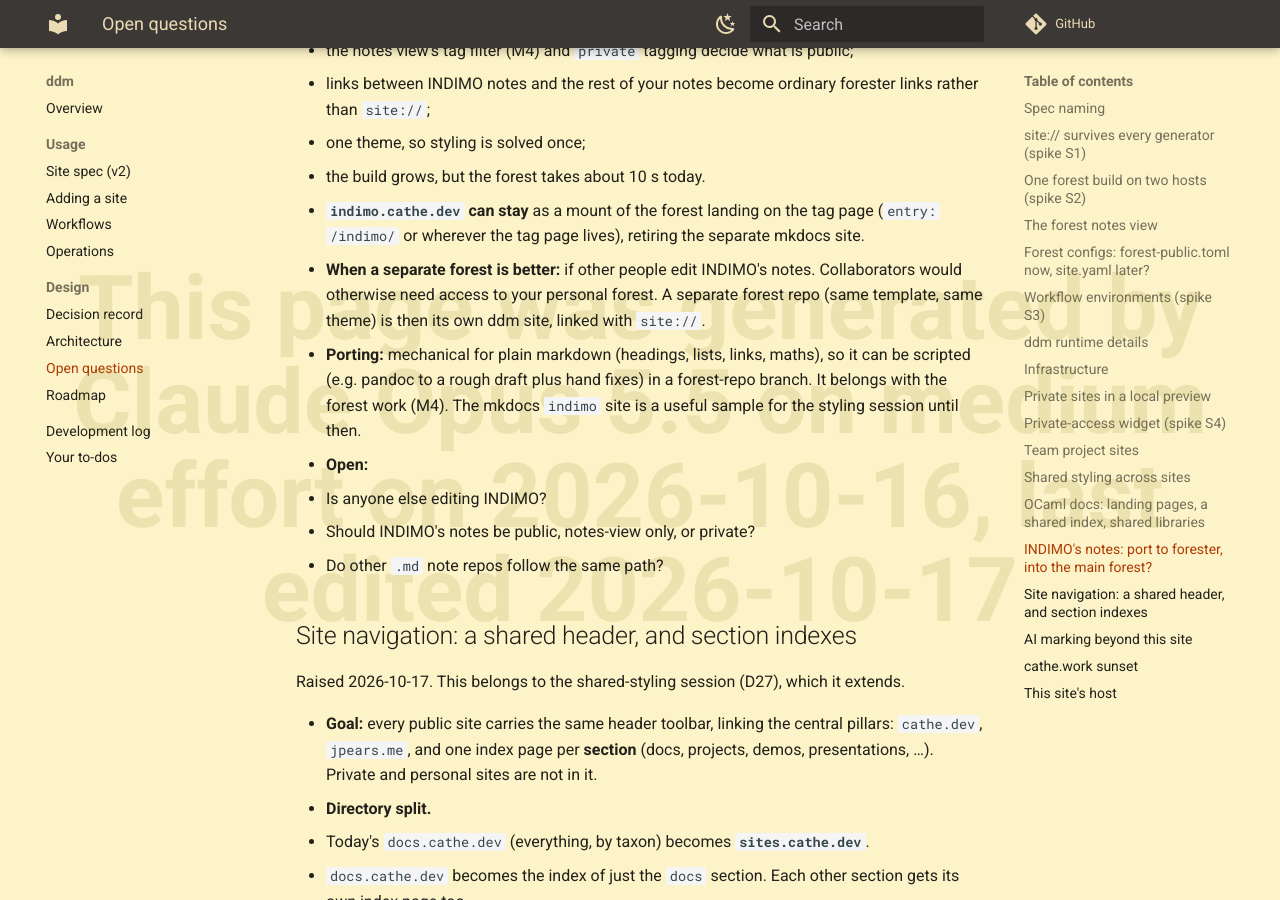
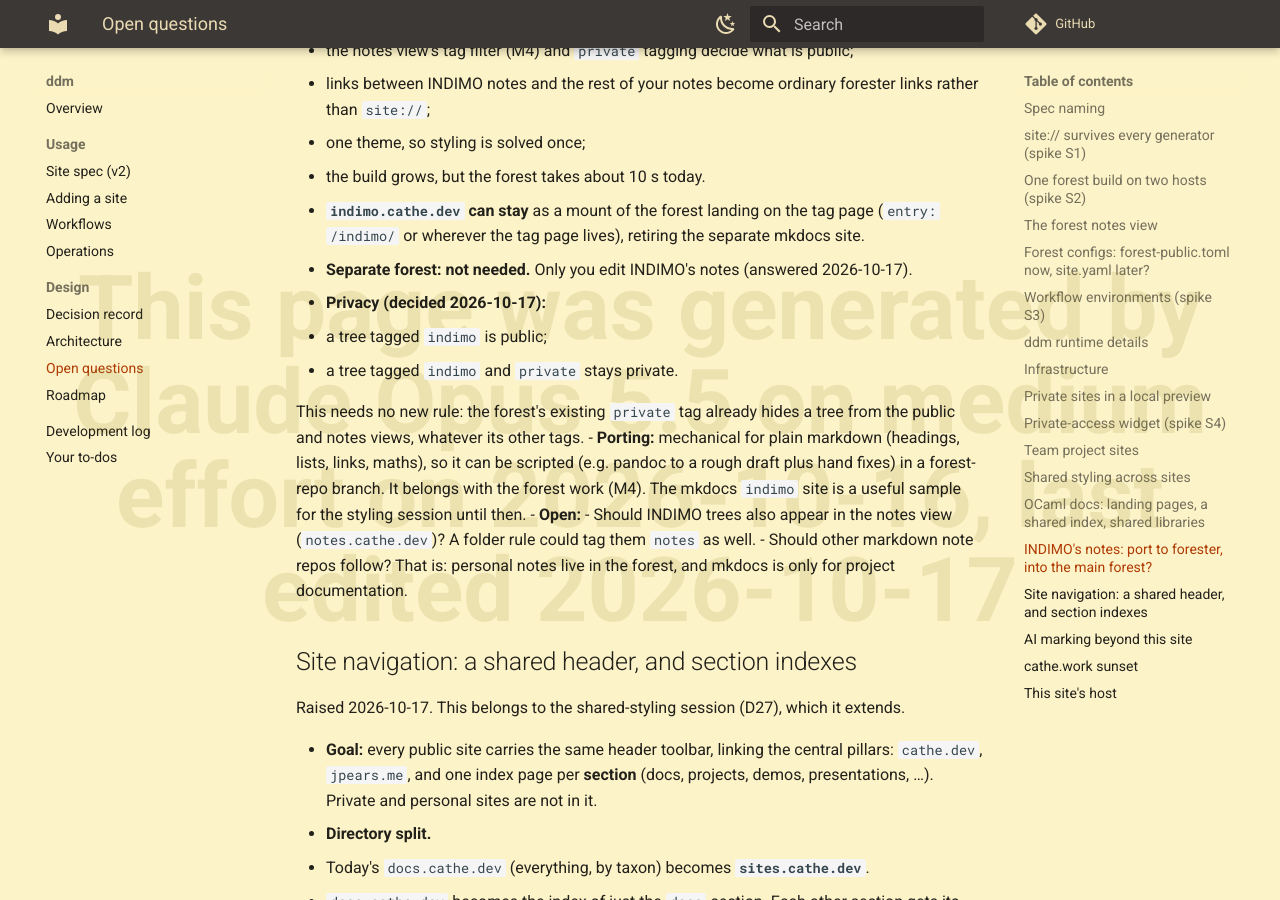
Before and after one commit to thecathe/webserver, an MkDocs documentation site: the page built from docs/design/open-questions.md, in a window 1280 px wide and 900 px high, scrolled down 6622 px. Built offline with MkDocs 1.6.1 and Material for MkDocs 9.7.7, drawn with Linux system fonts in a browser that asks for light colours; comment, search, counter and statistics services are not loaded.

Commit message:
docs: INDIMO answers (one forest, private tag rule)
Co-Authored-By: Claude Opus 5.5 <noreply@anthropic.com>

```diff
--- a/docs/design/open-questions.md
+++ b/docs/design/open-questions.md
@@ -216,16 +216,21 @@ separate forests or one.
   - the build grows, but the forest takes about 10 s today.
 - **`indimo.cathe.dev` can stay** as a mount of the forest landing on the tag page (`entry: /indimo/` or wherever the
   tag page lives), retiring the separate mkdocs site.
-- **When a separate forest is better:** if other people edit INDIMO's notes. Collaborators would otherwise need
-  access to your personal forest. A separate forest repo (same template, same theme) is then its own ddm site,
-  linked with `site://`.
+- **Separate forest: not needed.** Only you edit INDIMO's notes (answered 2026-10-17).
+- **Privacy (decided 2026-10-17):**
+  - a tree tagged `indimo` is public;
+  - a tree tagged `indimo` and `private` stays private.
+
+  This needs no new rule: the forest's existing `private` tag already hides a tree from the public and notes
+  views, whatever its other tags.
 - **Porting:** mechanical for plain markdown (headings, lists, links, maths), so it can be scripted (e.g. pandoc to
   a rough draft plus hand fixes) in a forest-repo branch. It belongs with the forest work (M4). The mkdocs
   `indimo` site is a useful sample for the styling session until then.
 - **Open:**
-  - Is anyone else editing INDIMO?
-  - Should INDIMO's notes be public, notes-view only, or private?
-  - Do other `.md` note repos follow the same path?
+  - Should INDIMO trees also appear in the notes view (`notes.cathe.dev`)? A folder rule could tag them `notes` as
+    well.
+  - Should other markdown note repos follow? That is: personal notes live in the forest, and mkdocs is only for
+    project documentation.
 
 ## Site navigation: a shared header, and section indexes
 
```
Also changed, not shown: DEVELOPMENT.md (+3 -0 lines).
